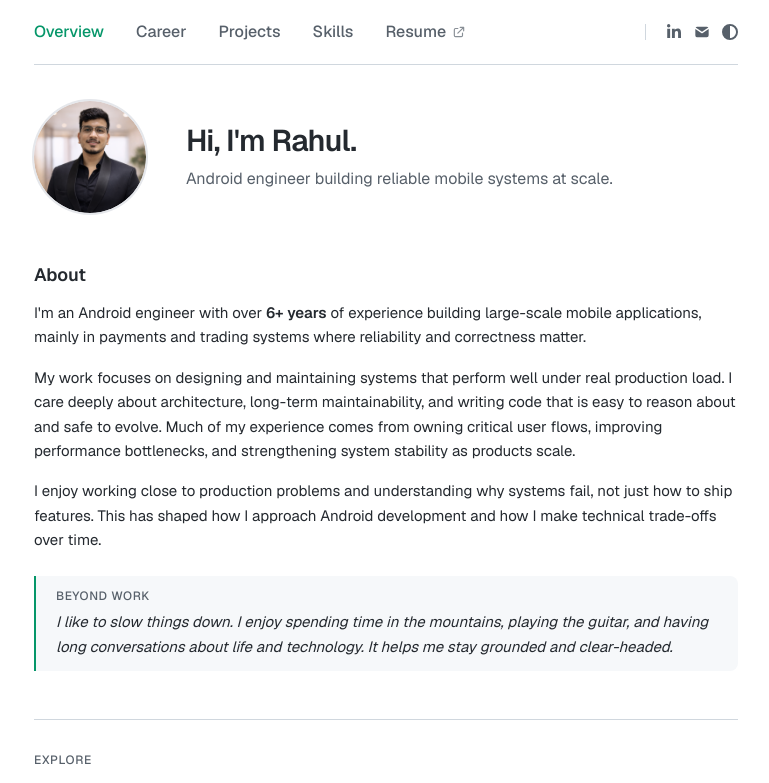
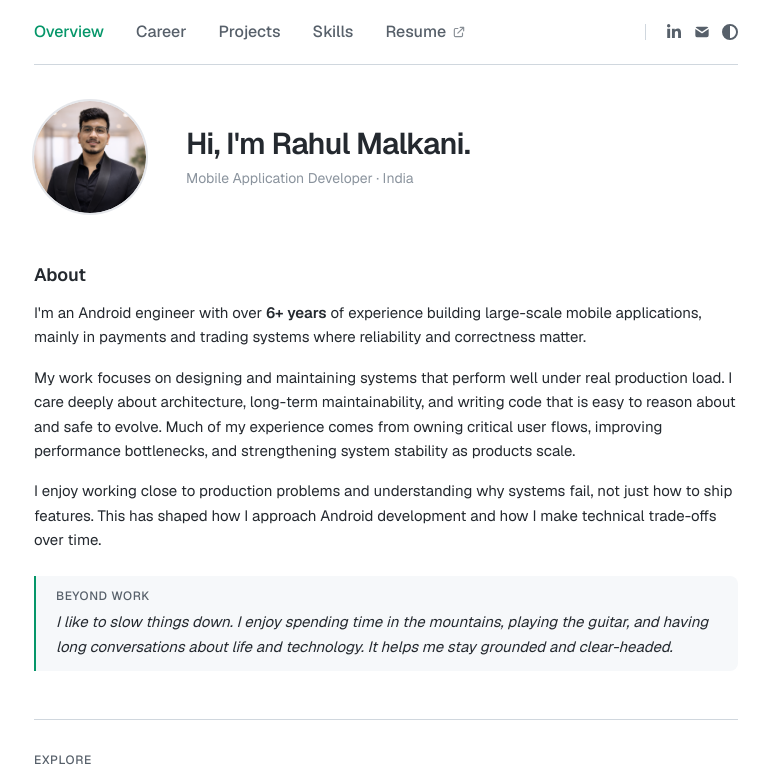
Before and after one commit to rahulmalkani/online-portfolio, a Next.js app: page / in a window 1280 px wide. Shown: the top 783 px of the page, without its empty margins (254-1023 px from the left). Built offline with nearby package versions, Linux system fonts and the light colour scheme.

Commit message:
Updated content

```diff
--- a/app/global.css
+++ b/app/global.css
@@ -196,7 +196,6 @@ table {
   background-color: #161b22;
 }
 
-/* Smooth fade-in animation */
 @keyframes fadeInUp {
   from {
     opacity: 0;
--- a/app/page.tsx
+++ b/app/page.tsx
@@ -62,10 +62,10 @@ export default function Page() {
           </div>
           <div className="flex-1 text-center md:text-left px-8 py-3 md:px-0 md:py-0">
             <h1 className="text-2xl md:text-3xl font-semibold tracking-tight text-[#24292f] dark:text-[#c9d1d9]">
-              Hi, I'm Rahul.
+              Hi, I'm Rahul Malkani.
             </h1>
-            <p className="mt-2 text-[15px] md:text-base text-[#57606a] dark:text-[#8b949e] leading-relaxed max-w-md md:max-w-none">
-              Android engineer building reliable mobile systems at scale.
+            <p className="mt-1.5 text-sm text-[#8b949e] dark:text-[#6e7681]">
+              Mobile Application Developer · India
             </p>
           </div>
         </div>
```
